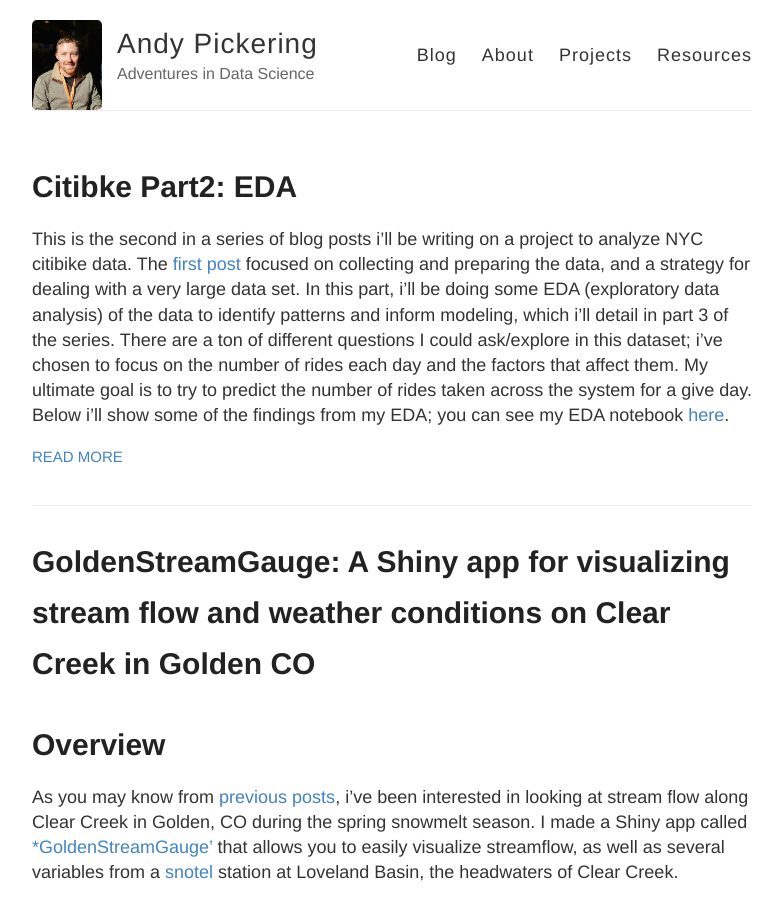
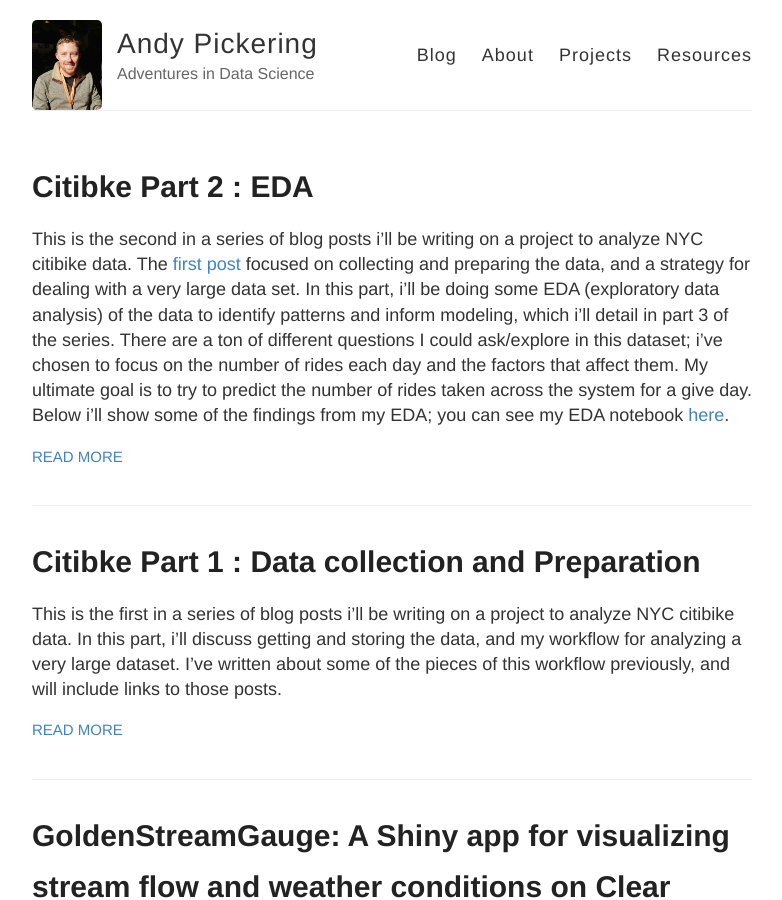
Before and after one commit to andypicke/andypicke.github.io, a Jekyll site: the page built from index.html, in a window 1280 px wide and 900 px high. Shown: the whole window, without its empty margins (248-1030 px from the left). Built offline with Jekyll 4.4.1, drawn with Linux system fonts in a browser that asks for light colours.

Commit message:
add citibike part 1 post

```diff
--- a/_posts/Citibike_Part1.md
+++ b/_posts/2018-07-29-Citibike_Part1.md
@@ -1,3 +1,8 @@
+---
+layout: post
+title: 'Citibke Part 1 : Data collection and Preparation'
+tags: python
+---
 
 This is the first in a series of blog posts i'll be writing on a project to analyze NYC citibike data. In this part, i'll discuss getting and storing the data, and my workflow for analyzing a very large dataset. I've written about some of the pieces of this workflow previously, and will include links to those posts.
 
--- a/_posts/2018-07-29-Citibike_Part2_EDA.md
+++ b/_posts/2018-07-29-Citibike_Part2_EDA.md
@@ -1,6 +1,6 @@
 ---
 layout: post
-title: 'Citibke Part2: EDA'
+title: 'Citibke Part 2 : EDA'
 tags: python
 ---
 This is the second in a series of blog posts i'll be writing on a project to analyze NYC citibike data. The [first post]() focused on collecting and preparing the data, and a strategy for dealing with a very large data set. In this part, i'll
```
Also changed, not shown: 1 other file.
